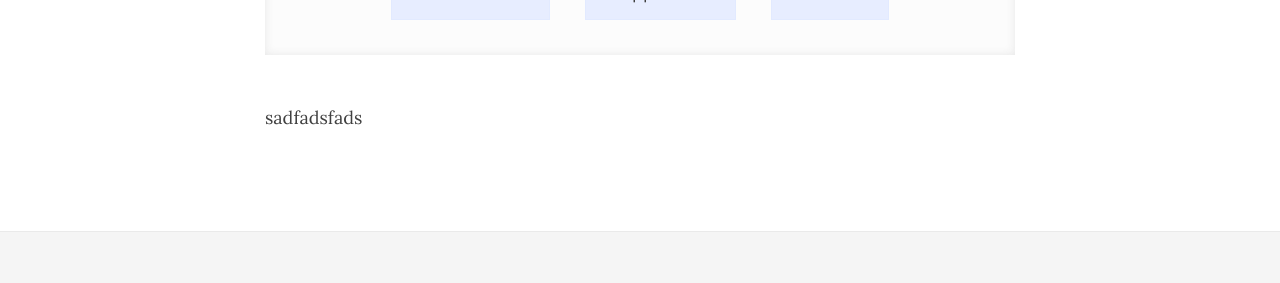
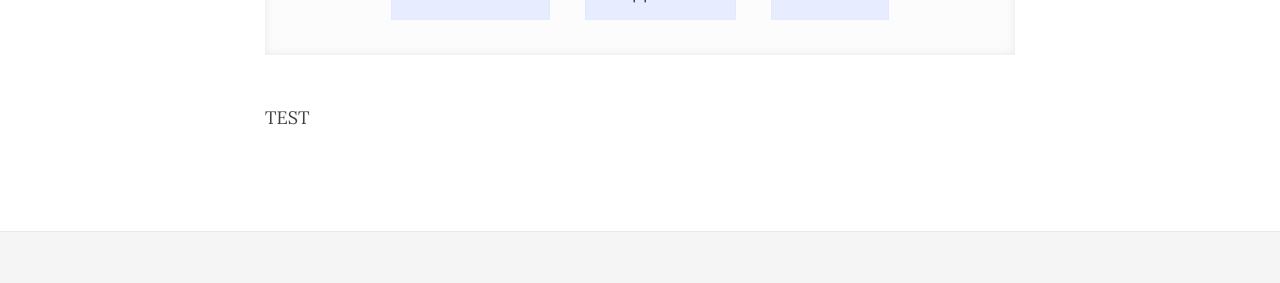
Before and after one commit to daattali/daattali.github.io, a Jekyll site: the page built from notblog/2016-03-30-rstudio-addins-list.md, in a window 1280 px wide and 900 px high, scrolled down 745 px. Shown: the part 435-718 px from the top of the window. Built offline with Jekyll 4.4.1, drawn with Linux system fonts in a browser that asks for light colours; nearby versions of some CDN libraries; comment, search, counter and statistics services are not loaded.

Commit message:
Update post.html

```diff
--- a/_layouts/post.html
+++ b/_layouts/post.html
@@ -18,7 +18,7 @@ layout: base
       {% endif %}
 
       {% include share-section.html %}
-      {% include scroll-box.html %}
+      TEST
       {% if page.social-share %}
         {% include social-share.html %}
       {% endif %}
```
